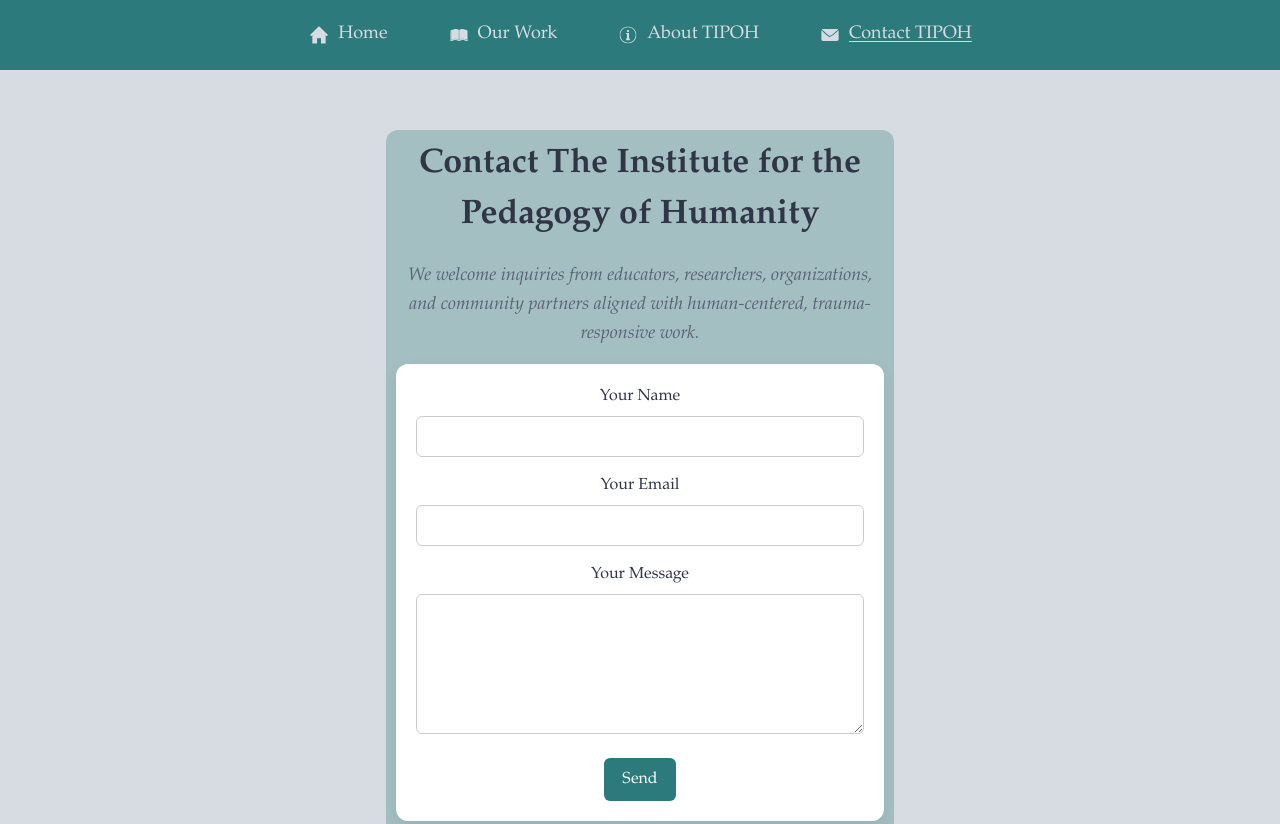
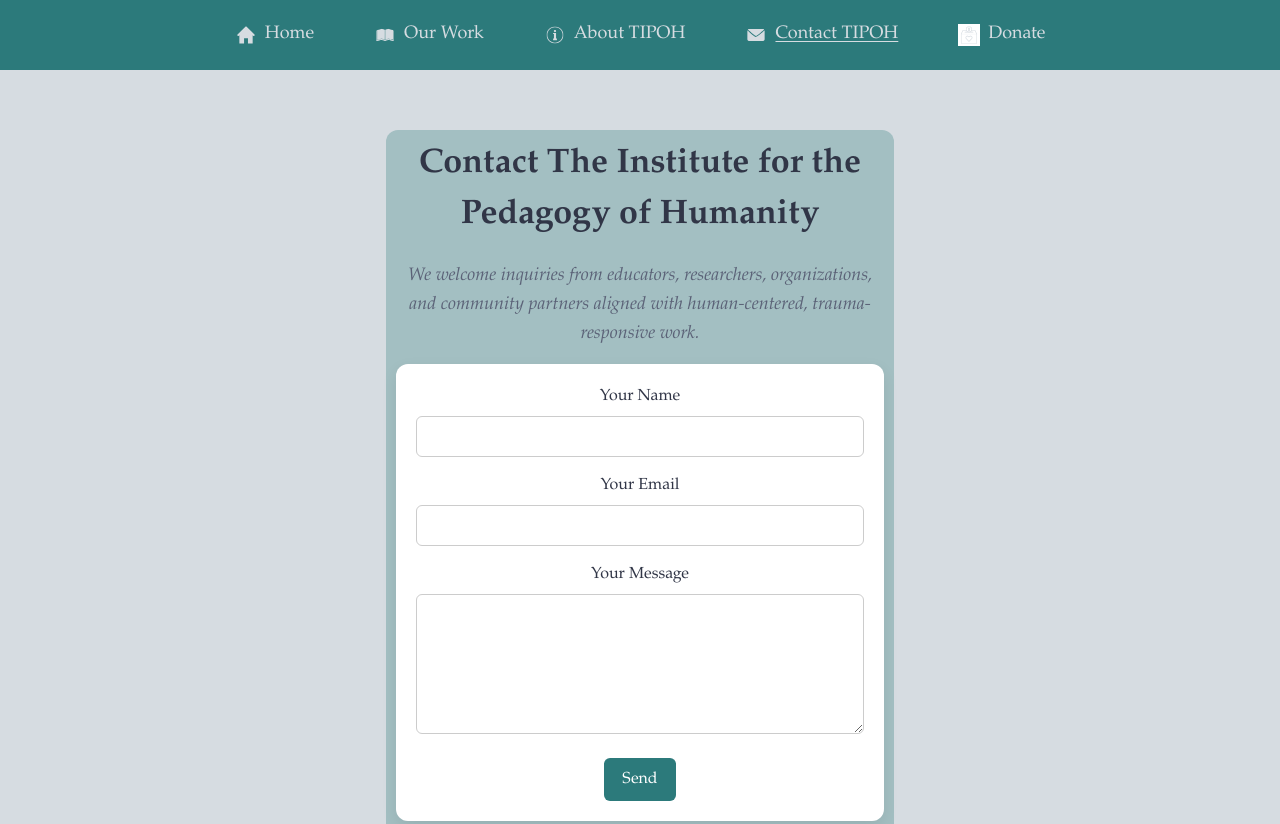
Before and after one commit to projichan/tipoh, a plain HTML site: page contact.html in a window 1280 px wide. Shown: the top 824 px of the page. Drawn offline with Linux system fonts and the light colour scheme.

Commit message:
Update contact.html

```diff
--- a/contact.html
+++ b/contact.html
@@ -17,7 +17,8 @@
 
 <body>
   <!-- insert the nav bar here later -->
-   <header>
+ <!-- NOTE: ONLY USE ARIA-CURRENT="PAGE" ON THE ACTUAL CURRENT PAGE -->
+  <header>
 <details class="hamburger" aria-label="Main menu">
       <summary class="hamburger-btn">
         <span class="hamburger-box" aria-hidden="true">
@@ -29,19 +30,19 @@
 
  <nav class="site-nav" aria-label="Primary">
       <!-- Home -->
-      <a href="index.html" class="nav-item">
+      <a href="index.html" class="nav-item" >
         <img src="assets/icons/home.svg" alt="" aria-hidden="true" class="icon">
         <span>Home</span>
       </a>
 
       <!-- Our Work -->
-      <a href="ourwork.html" class="nav-item">
+      <a href="ourwork.html" class="nav-item" >
         <img src="assets/icons/framework.svg" alt="" aria-hidden="true" class="icon">
         <span>Our Work</span>
       </a>
 
       <!-- About -->
-      <a href="about.html" class="nav-item">
+      <a href="about.html" class="nav-item" >
         <img src="assets/icons/about.svg" alt="" aria-hidden="true" class="icon">
         <span>About TIPOH</span>
       </a>
@@ -51,6 +52,12 @@
         <img src="assets/icons/contact.svg" alt="" aria-hidden="true" class="icon">
         <span>Contact TIPOH</span>
       </a>
+
+      <!--Donate -->
+      <a href="donate.html" class="nav-item">
+        <img src="assets/icons/donate.svg" alt="" aria-hidden "true" class="icon">
+          <span>Donate</span>
+        </a>
  </nav>
   </header>
   <!-- close navbar section here -->
```
